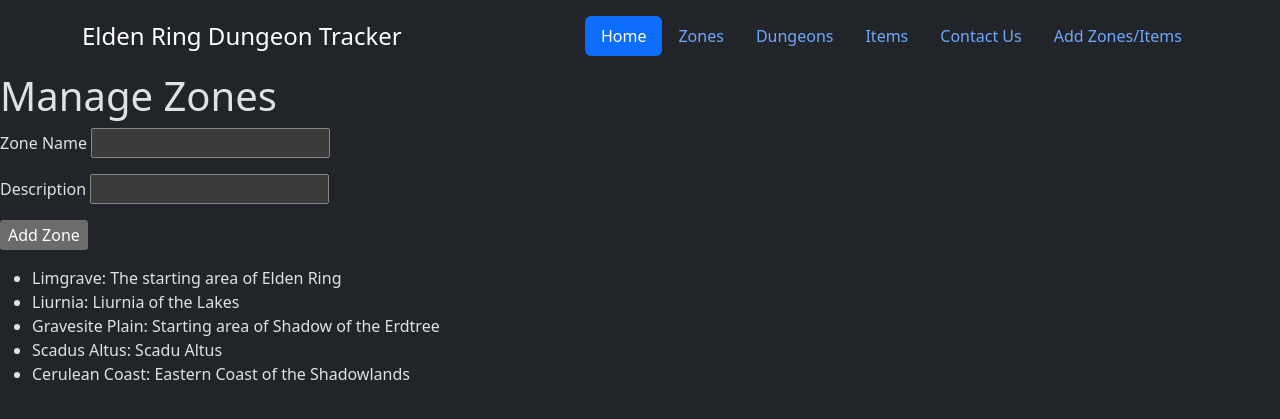
After one commit to itguy22/Elden-Ring-Tracker, a Flask app: page /zones in a window 1280 px wide. The commit adds this page. Shown: the top 419 px of the page. Run offline with Flask 3, Linux system fonts and the light colour scheme; data comes from the database, SQL or seed files in the repository; both versions use the stored data as it was after the commit.

```diff
--- /dev/null
+++ b/app/forms.py
@@ -0,0 +1,15 @@
+from flask_wtf import FlaskForm
+from wtforms import StringField, SubmitField, BooleanField, SelectField
+from wtforms.validators import DataRequired
+
+class ZoneForm(FlaskForm):
+    name = StringField('Zone Name', validators=[DataRequired()])
+    description = StringField('Description', validators=[DataRequired()])
+    submit = SubmitField('Add Zone')
+
+class ItemForm(FlaskForm):
+    name = StringField('Item Name', validators=[DataRequired()])
+    description = StringField('Description', validators=[DataRequired()])
+    acquired = BooleanField('Acquired')
+    zone_id = SelectField('Zone', coerce=int)
+    submit = SubmitField('Add Item')
--- a/app/models.py
+++ b/app/models.py
@@ -3,14 +3,14 @@
 class Zone(db.Model):
     id = db.Column(db.Integer, primary_key=True)
     name = db.Column(db.String(100), nullable=False)
-    description = db.Column(db.Text, nullable=True)
+    description = db.Column(db.String(500), nullable=True)
     map_image = db.Column(db.String(255), nullable=True)
     items = db.relationship('Item', backref='zone', lazy=True)
 
 class Item(db.Model):
     id = db.Column(db.Integer, primary_key=True)
     name = db.Column(db.String(100), nullable=False)
-    description = db.Column(db.Text, nullable=True)
+    description = db.Column(db.String(500), nullable=True)
     acquired = db.Column(db.Boolean, default=False)
     icon = db.Column(db.String(255), nullable=True)
     zone_id = db.Column(db.Integer, db.ForeignKey('zone.id'), nullable=False)
--- a/app/routes.py
+++ b/app/routes.py
@@ -1,6 +1,7 @@
 from flask import Blueprint, render_template
-from flask import request, redirect, url_for, session
+from flask import request, redirect, url_for, session, flash
 from .models import db, Item, Zone
+from .forms import ZoneForm, ItemForm
 from flask import jsonify
 from flask import Flask, jsonify
 from . import db
@@ -96,3 +97,28 @@
 
     session.modified = True  # Ensure changes to the session are saved
     return jsonify(status="success", message="Items updated successfully in session!")
+
+@main.route('/zones', methods=['GET', 'POST'])
+def manage_zones():
+    form = ZoneForm()
+    if form.validate_on_submit():
+        zone = Zone(name=form.name.data)
+        db.session.add(zone)
+        db.session.commit()
+        flash('Zone added successfully!')
+        return redirect(url_for('manage_zones'))
+    zones = Zone.query.all()
+    return render_template('manage_zones.html', form=form, zones=zones)
+
+@main.route('/items', methods=['GET', 'POST'])
+def manage_items():
+    form = ItemForm()
+    form.zone_id.choices = [(zone.id, zone.name) for zone in Zone.query.all()]
+    if form.validate_on_submit():
+        item = Item(name=form.name.data, acquired=form.acquired.data, zone_id=form.zone_id.data)
+        db.session.add(item)
+        db.session.commit()
+        flash('Item added successfully!')
+        return redirect(url_for('manage_items'))
+    items = Item.query.all()
+    return render_template('manage_items.html', form=form, items=items)
--- a/app/templates/base.html
+++ b/app/templates/base.html
@@ -20,15 +20,17 @@
         <header class="d-flex justify-content-between align-items-center py-3">
           <h1 class="mb-0">{% block header %}Elden Ring Dungeon Tracker{% endblock %}</h1>
           <ul class="nav nav-pills">
-                <li class="nav-item"><a href="/" class="nav-link active" aria-current="page">Home</a></li>
-                <li class="nav-item"><a href="" class="nav-link">Zones</a></li>
-                <li class="nav-item"><a href="#" class="nav-link">Dungeons</a></li>
-                <li class="nav-item"><a href="#" class="nav-link">Items</a></li>
-                <li class="nav-item"><a href="#" class="nav-link">Contact Us</a></li>
+            <li class="nav-item"><a href="{{ url_for('index') }}" class="nav-link active" aria-current="page">Home</a></li>
+            <li class="nav-item"><a href="{{ url_for('zones') }}" class="nav-link">Zones</a></li>
+            <li class="nav-item"><a href="{{ url_for('dungeons') }}" class="nav-link">Dungeons</a></li>
+            <li class="nav-item"><a href="{{ url_for('items') }}" class="nav-link">Items</a></li>
+            <li class="nav-item"><a href="{{ url_for('contact') }}" class="nav-link">Contact Us</a></li>
+            <li class="nav-item"><a href="{{ url_for('manage_zones') }}" class="nav-link">Add Zones/Items</a></li>
           </ul>
         </header>
     </div>
 </section>
+
 
     {% block content %}
     <!-- Main content will be inserted here by child templates -->
--- /dev/null
+++ b/app/templates/manage_zones.html
@@ -0,0 +1,15 @@
+{% extends "base.html" %}
+{% block content %}
+    <h1>Manage Zones</h1>
+    <form method="POST">
+        {{ form.hidden_tag() }}
+        <p>{{ form.name.label }} {{ form.name() }}</p>
+        <p>{{ form.description.label }} {{ form.description() }}</p>
+        <p>{{ form.submit() }}</p>
+    </form>
+    <ul>
+    {% for zone in zones %}
+        <li>{{ zone.name }}: {{ zone.description }}</li>
+    {% endfor %}
+    </ul>
+{% endblock %}
```
Also changed, not shown: migrations/versions/ef235f70f0f3_add_description_column_to_zone_and_item_.py (added, +50 -0 lines), instance/eldenring.db. Lines whose indentation alone changed are shown as unchanged.
